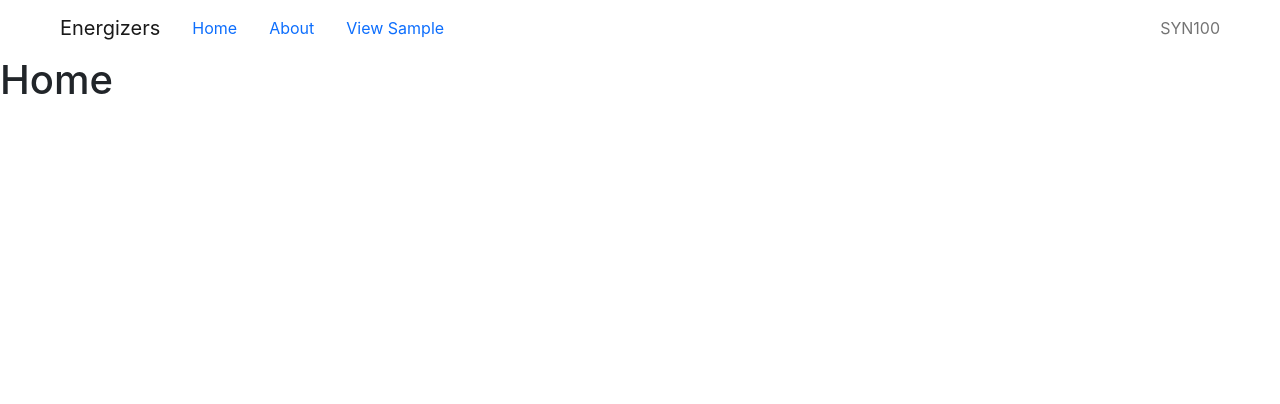
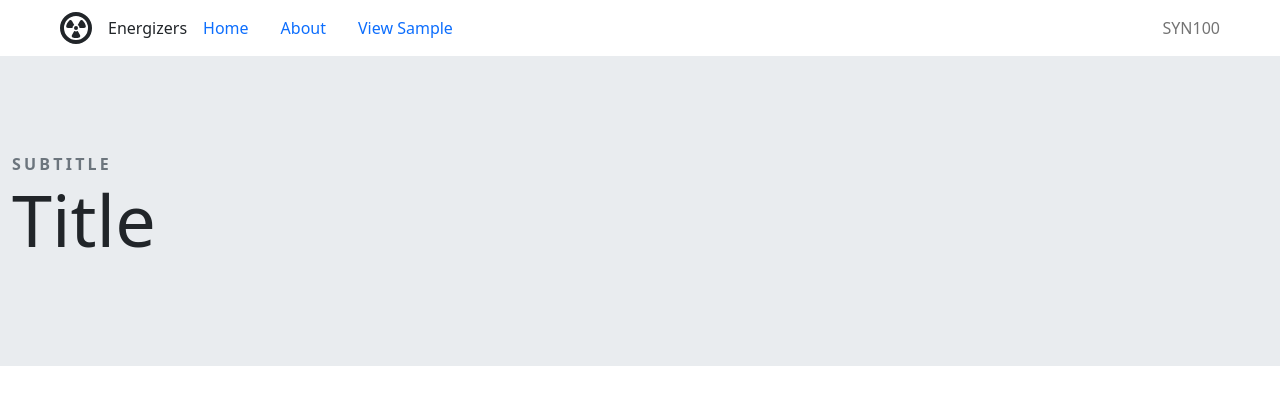
Before and after one commit to dyoo47/SYN100-Energizers, a React (Create React App) app: page / in a window 1280 px wide. Shown: the top 404 px of the page. Built offline with nearby package versions, Linux system fonts and the light colour scheme.

Commit message:
Added sass styling, bare-bones landing page

```diff
--- a/public/index.html
+++ b/public/index.html
@@ -1,6 +1,10 @@
 <!DOCTYPE html>
 <html lang="en">
   <head>
+    <link
+      rel="stylesheet"
+      href="https://maxcdn.bootstrapcdn.com/font-awesome/4.6.1/css/font-awesome.min.css"
+    />
     <meta charset="utf-8" />
     <link rel="icon" href="%PUBLIC_URL%/favicon.ico" />
     <meta name="viewport" content="width=device-width, initial-scale=1" />
--- a/src/App.js
+++ b/src/App.js
@@ -15,13 +15,19 @@ import {
   NavItem,
   NavLink,
 } from "reactstrap";
+import { FontAwesomeIcon } from "@fortawesome/react-fontawesome";
+import { faAtom, faCircleRadiation } from "@fortawesome/free-solid-svg-icons";
 
 function App() {
   return (
     <>
       <Navbar className="mx-5">
-        <NavbarBrand href="/">Energizers</NavbarBrand>
+        <FontAwesomeIcon icon={faCircleRadiation} size="2x" />
+
         <Nav className="me-auto">
+          <NavItem className="d-flex align-items-center ms-3">
+            <span className="font-weight-bold">Energizers</span>
+          </NavItem>
           <NavItem>
             <NavLink tag={Link} to="/">
               Home
--- a/src/Home.js
+++ b/src/Home.js
@@ -1,5 +1,15 @@
+import React from "react";
+import { Container } from "reactstrap";
+
 const Home = () => {
-    return <h1>Home</h1>;
-  };
+  return (
+    <section className="landingSection">
+      <Container className="landingContainer">
+        <span className="subtitle">subtitle</span>
+        <h1 className="display">Title</h1>
+      </Container>
+    </section>
+  );
+};
 
-  export default Home;
+export default Home;
--- a/src/index.js
+++ b/src/index.js
@@ -2,6 +2,9 @@ import React from "react";
 import ReactDOM from "react-dom/client";
 import "bootstrap/dist/css/bootstrap.css";
 import "./index.css";
+import { library } from "@fortawesome/fontawesome-svg-core";
+import { fab } from "@fortawesome/free-brands-svg-icons";
+import "./scss/theme.scss";
 import App from "./App";
 import { BrowserRouter as Router } from "react-router-dom";
 import reportWebVitals from "./reportWebVitals";
--- /dev/null
+++ b/src/scss/theme.scss
@@ -0,0 +1,30 @@
+@import "../../node_modules/bootstrap/scss/bootstrap.scss";
+
+//Main theme colors
+$primary: #663399;
+$secondary: #f82ed6;
+
+//Typography
+.subtitle {
+  margin-bottom: 0;
+  letter-spacing: 0.2em;
+  text-transform: uppercase;
+  color: $gray-600;
+  font-weight: bold;
+}
+
+.display {
+  line-height: 1.2;
+  font-weight: 300;
+  font-size: 4.5rem;
+}
+
+.landingSection {
+  background-color: $gray-200;
+  padding-top: 6rem;
+  padding-bottom: 6rem;
+}
+
+.landingContainer {
+  max-width: 1400px;
+}
```
Also changed, not shown: package.json (+7 -1 lines), src/components/PageWrapper.js (added, +11 -0 lines), 1 other file (tests, documents, lock files or other folders).
